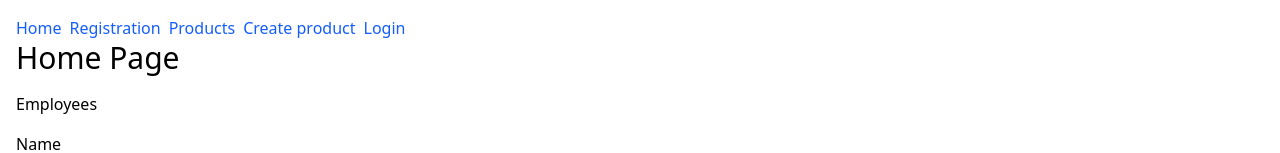
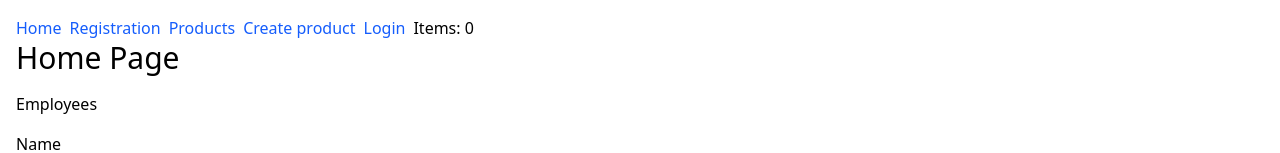
Before and after one commit to patrykomiotek/dyn-group-2, a React (Vite) app: page / in a window 1280 px wide. Shown: the top 153 px of the page. Built offline with nearby package versions, Linux system fonts and the light colour scheme.

Commit message:
feat: add items to the basket

```diff
--- a/src/combinedStore.ts
+++ b/src/combinedStore.ts
@@ -7,14 +7,19 @@ import {
   type EmployeeSlice,
   useEmployeeSlice,
 } from "@/features/employees/employeeSlice";
+import {
+  type CountSlice,
+  useCountSlice,
+} from "@/features/basket/basketZustandSlice";
 
-export type CombinedStore = BookSlice & EmployeeSlice;
+export type CombinedStore = BookSlice & EmployeeSlice & CountSlice;
 
 export const useCombinedStore = create<CombinedStore>()(
   devtools(
     (...args) => ({
       ...useBookSlice(...args),
       ...useEmployeeSlice(...args),
+      ...useCountSlice(...args),
     }),
     {
       name: "combined-store",
--- /dev/null
+++ b/src/features/basket/basketZustandSlice.ts
@@ -0,0 +1,23 @@
+// import { create, type StateCreator } from "zustand";
+import { type StateCreator } from "zustand";
+// import { devtools } from "zustand/middleware";
+import type {} from "@redux-devtools/extension"; // required for devtools typing
+// import { createSelectors } from "@/hooks/createSelectors";
+
+export interface CountSlice {
+  count: number;
+  addNewItem: () => void;
+}
+
+export const useCountSlice: StateCreator<CountSlice, [], [], CountSlice> = (
+  set
+  // get
+) => ({
+  count: 0,
+
+  // addNewBook(book: BookWithoutId)
+  addNewItem: () =>
+    set((state) => ({
+      count: state.count + 1,
+    })),
+});
--- a/src/features/products/components/ProductsList.tsx
+++ b/src/features/products/components/ProductsList.tsx
@@ -1,17 +1,23 @@
 import { Link } from "react-router-dom";
 import { Button } from "@/shared/ui";
-import { useAppDispatch } from "@/shared/hooks/redux";
-import { add } from "@/features/basket/basketSlice";
+// import { useAppDispatch } from "@/shared/hooks/redux";
+// import { add } from "@/features/basket/basketSlice";
 import type { ProductDto } from "../types";
+import { useCombinedStore } from "combinedStore";
 
 type Props = {
   data: ProductDto[];
 };
 
 export function ProductList({ data }: Props) {
+  const addNewItem = useCombinedStore((state) => state.addNewItem);
   // const dispatch = useAppDispatch();
 
   // const handleAddToBasket = (product: ProductDto) => dispatch(add(product));
+
+  const handleAddToBasket = () => {
+    addNewItem();
+  };
 
   return (
     <div>
@@ -21,8 +27,7 @@ export function ProductList({ data }: Props) {
             <Link to={`/products/${elem.id}`} className="text-blue-600">
               {elem.fields.name}
             </Link>
-            {/* <Button onClick={() => handleAddToBasket(elem)}>+</Button> */}
-            <Button onClick={() => null}>+</Button>
+            <Button onClick={handleAddToBasket}>+</Button>
           </h2>
           <p>{elem.fields.description}</p>
         </div>
--- a/src/shared/components/Layout/Menu.tsx
+++ b/src/shared/components/Layout/Menu.tsx
@@ -1,11 +1,13 @@
 import { Link } from "react-router-dom";
 import { Route } from "../../../routes";
+import { useCombinedStore } from "combinedStore";
 // import { useAppSelector } from "@/shared/hooks/redux";
 
 export function Menu() {
   // const numberOfProducts = useAppSelector(
   //   (state) => state.basket.products.length
   // );
+  const numberOfProducts = useCombinedStore((state) => state.count);
 
   return (
     <nav>
@@ -35,7 +37,7 @@ export function Menu() {
             Login
           </Link>
         </li>
-        {/* <li>Products: {numberOfProducts}</li> */}
+        <li>Items: {numberOfProducts}</li>
       </ul>
     </nav>
   );
```
